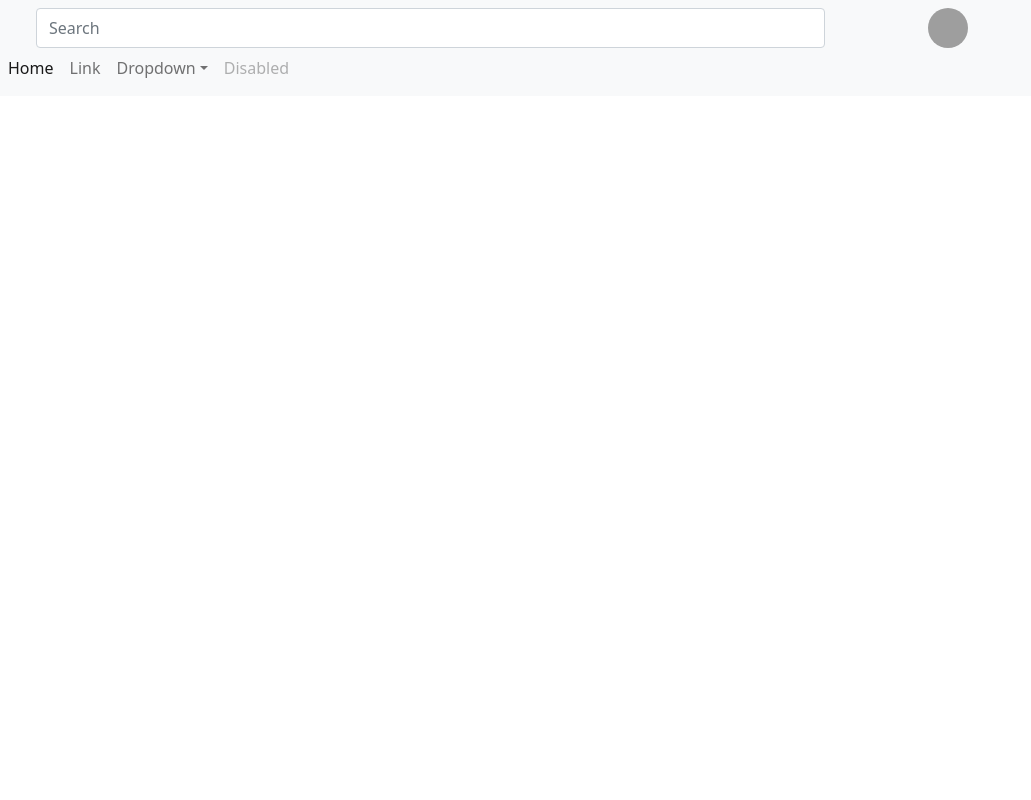
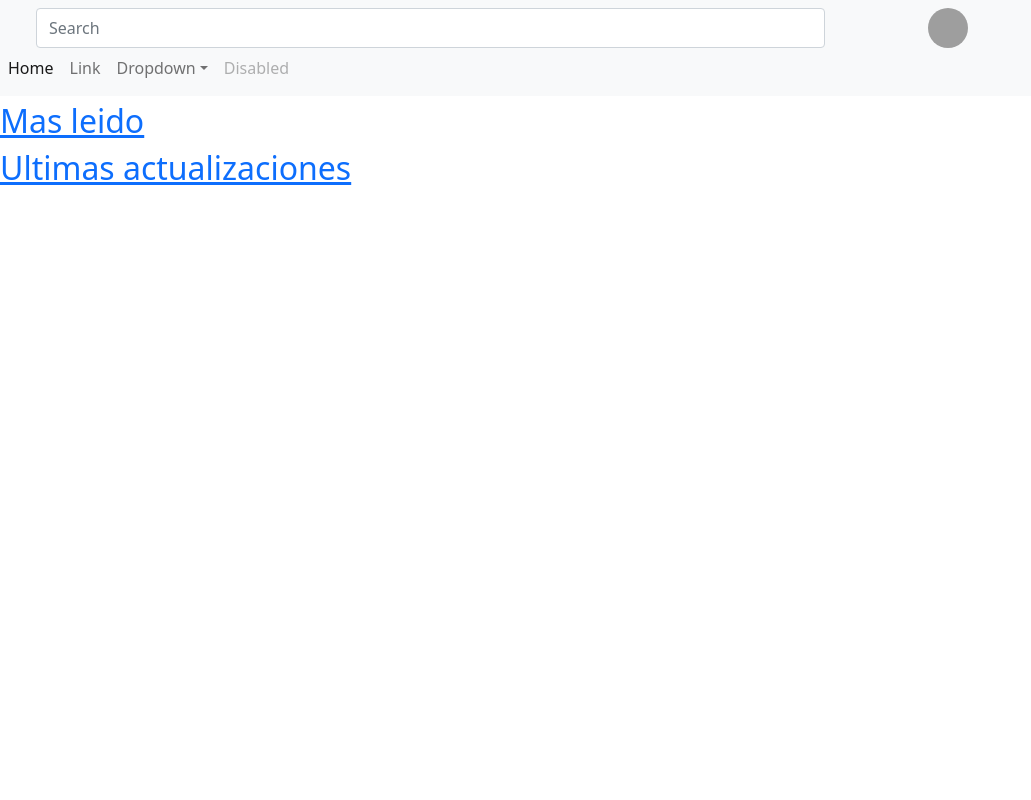
Before and after one commit to LixiviaDev/cardenas22-M12, a React (Create React App) app in the folder app/: page / in a window 1280 px wide. Shown: the top 800 px of the page, without its empty margins (0-1031 px from the left). Built offline with nearby package versions, Linux system fonts and the light colour scheme; grey boxes are pictures that could not be loaded.

Commit message:
:construction: /home WIP :construction:
# APP #

+ Añadido el parametro "flexflow" para poder poner el maincontent en flex-row
+ Añadido el componente "SectionTitle"
~ Cambiado el nombre de algunas carpetas para estandarizar a PascalCase

```diff
--- a/app/src/App.tsx
+++ b/app/src/App.tsx
@@ -4,8 +4,8 @@ import {
   Route,
 } from "react-router-dom";  //Para el react router
 import './App.css';
-import Home from './routes/home/Home';
-import Login from './routes/login/Login';
+import Home from './Routes/Home/Home';
+import Login from './Routes/Login/Login';
 
 function App() {
   return (
--- /dev/null
+++ b/app/src/WebComponents/Common/SectionTitle.tsx
@@ -0,0 +1,12 @@
+import { useState } from "react";
+
+export default function SectionTitle(props: any) {
+    const [title] = useState(props.title);
+    const [link] = useState(props.href);
+
+    return(<>
+        <a href={link} className="d-block w-100">
+            <h2>{title}</h2>
+        </a>
+    </>);
+}
--- a/app/src/WebComponents/sharedInterface/SharedInterface.tsx
+++ b/app/src/WebComponents/sharedInterface/SharedInterface.tsx
@@ -1,7 +1,9 @@
-import React from 'react'
+import React, { useState } from 'react'
 import './SharedInterface.css'
 
 export default function SharedInterface(props: any) {
+    const [flexflow] = useState(props.flexflow ?? "column");
+
     return(
         <>
         <header>
@@ -46,7 +48,7 @@ export default function SharedInterface(props: any) {
         </nav>
         </header>
 
-        <div id="mainContent">
+        <div id="mainContent" className={"flex-" + flexflow}>
             {props.children}
         </div>
 
--- a/app/src/config.json
+++ b/app/src/config.json
@@ -1,3 +1,3 @@
 {
-    "API_URL": "http://127.0.0.1:4000"
+    "API_URL": "https://lixiviareaderapi.herokuapp.com"
 }
--- a/app/src/routes/home/Home.tsx
+++ b/app/src/routes/home/Home.tsx
@@ -1,13 +1,17 @@
 import React from 'react'
 import { Link } from "react-router-dom";
-import SharedInterface from '../../WebComponents/sharedInterface/SharedInterface';
+import SectionTitle from '../../WebComponents/Common/SectionTitle';
+import SharedInterface from '../../WebComponents/SharedInterface/SharedInterface';
 
 export default function Home(props: any) {
     return(
         <>
         <SharedInterface>
-            <h1>Home</h1>
-            <Link to="/login">Login</Link>
+            <h1 hidden>Home</h1>
+            {/* <Link to="/login">Login</Link> */}
+            <SectionTitle title="Seguir leyendo" href="/leyendo" />
+            <SectionTitle title="Mas leido" href="/hot" />
+            <SectionTitle title="Ultimas actualizaciones" href="/new" />
         </SharedInterface>
         </>
     );
--- a/app/src/routes/login/Login.tsx
+++ b/app/src/routes/login/Login.tsx
@@ -1,11 +1,11 @@
 import React from 'react'
-import SharedInterface from '../../WebComponents/sharedInterface/SharedInterface';
+import SharedInterface from '../../WebComponents/SharedInterface/SharedInterface';
 import LoginForm from '../../WebComponents/Login/LoginForm';
 
 export default function Login(props: any) {
     return(
         <>
-        <SharedInterface>
+        <SharedInterface flexflow="row">
             <LoginForm />
         </SharedInterface>
         </>
```
